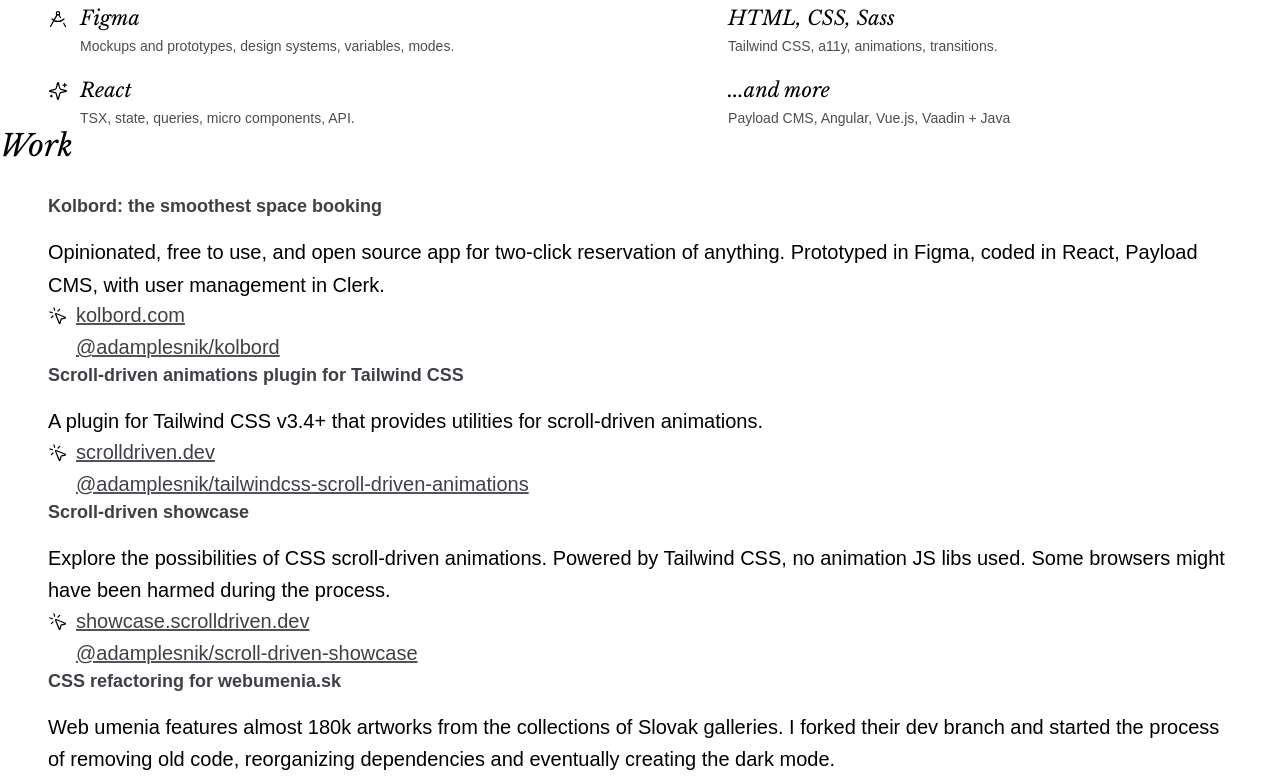
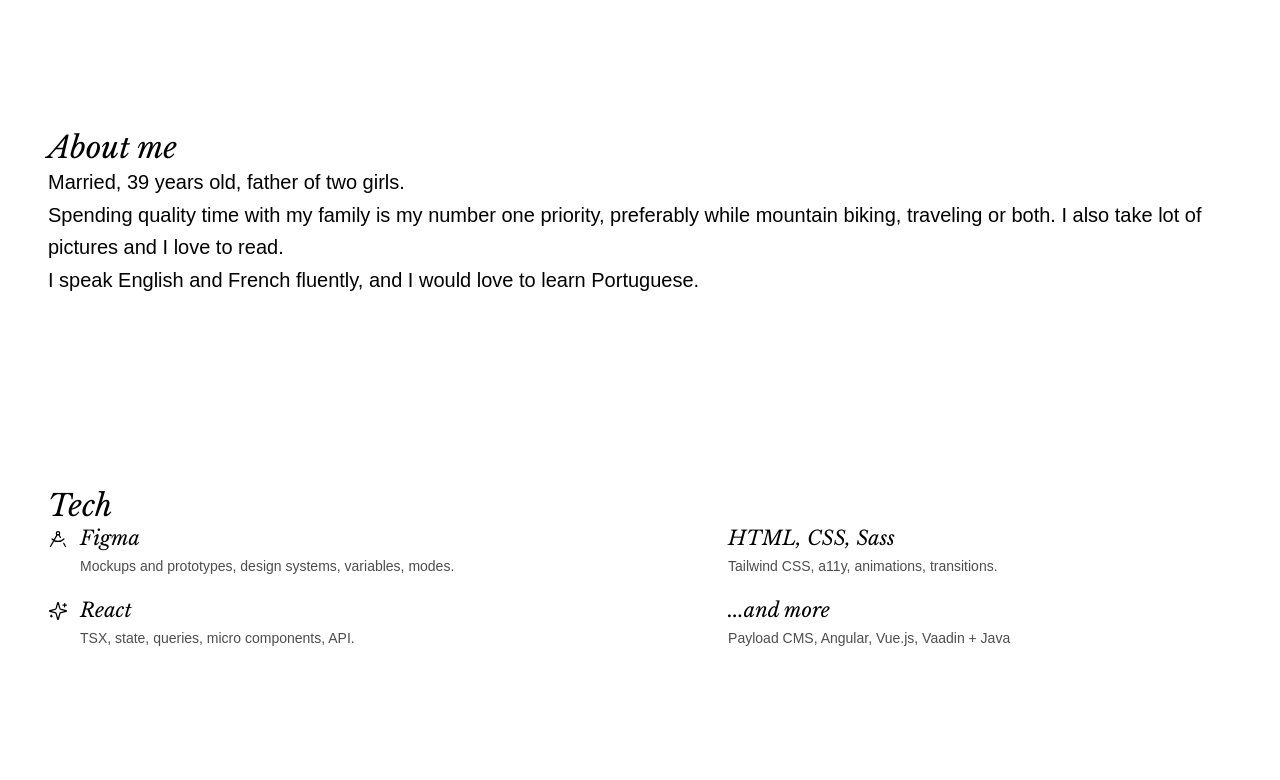
Before and after one commit to adamplesnik/adamplesnik.com, a React (Vite) app: page / in a window 1280 px wide. Shown: the part 2000-2780 px from the top of the page. Built offline with nearby package versions, Linux system fonts and the light colour scheme; a web font is replaced by a local one.

Commit message:
Update footer

```diff
--- a/src/components/Heading.tsx
+++ b/src/components/Heading.tsx
@@ -7,7 +7,7 @@ const Heading = ({ size = 1, className, children }: TitleProps) => {
   if (size === 1) {
     return <h1 className={clsx(className, 'text-5xl font-semibold tracking-tight')}>{children}</h1>
   } else if (size === 2) {
-    return <h2 className={clsx(className, 'mb-7 font-serif text-3xl italic')}>{children}</h2>
+    return <h2 className={clsx(className, 'font-serif text-3xl italic')}>{children}</h2>
   } else if (size === 3) {
     return (
       <h3 className={clsx(defaultClasses, 'mb-4 text-lg text-zinc-700 dark:text-zinc-300')}>
--- /dev/null
+++ b/src/content/Footer.tsx
@@ -0,0 +1,17 @@
+import Heading from '@/components/Heading'
+import Link from '@/components/Link'
+
+const Footer = () => {
+  return (
+    <div className="flex flex-col gap-1 p-12">
+      <Heading size={2}>Adam Plesník</Heading>
+      <span className="mb-12">Design engineer</span>
+      Bratislava, Slovakia
+      <Link href="mailto:adam@adamplesnik.com">adam@adamplesnik.com</Link>
+      <Link href="https://github.com/adamplesnik">github.com/adamplesnik</Link>
+      <Link href="https://www.linkedin.com/in/adamplesnik/">linkedin.com/in/adamplesnik</Link>
+    </div>
+  )
+}
+
+export default Footer
--- a/src/pages/Home.tsx
+++ b/src/pages/Home.tsx
@@ -1,30 +1,26 @@
-import Heading from '@/components/Heading'
 import AboutMe from '@/content/AboutMe'
 import Chart from '@/content/Chart'
+import Footer from '@/content/Footer'
 import Intro from '@/content/Intro'
 import Tech from '@/content/Tech'
 import WorkKolbord from '@/content/WorkKolbord'
 import WorkScrollDriven from '@/content/WorkScrollDriven'
 import WorkScrollDrivenShowcase from '@/content/WorkScrolldrivenShowcase'
 import WorkWebUmenia from '@/content/WorkWebUmenia'
-import Footer from '@/partials/Footer'
 
 const Home = () => {
   return (
-    <>
+    <div className="flex flex-col gap-48">
       <Intro />
       <Chart />
       <AboutMe />
       <Tech />
-      <Heading size={2} className="print:mt-12">
-        Work
-      </Heading>
       <WorkKolbord />
       <WorkScrollDriven />
       <WorkScrollDrivenShowcase />
       <WorkWebUmenia />
       <Footer />
-    </>
+    </div>
   )
 }
 
--- a/src/partials/Footer.tsx
+++ /dev/null
@@ -1,22 +0,0 @@
-import Em from '@/components/Em'
-import Icon from '@/components/Icon'
-import Link from '@/components/Link'
-import { Trees } from 'lucide-react'
-
-const Footer = () => {
-  return (
-    <div className="mt-4 flex w-full items-baseline gap-3 border-t border-t-zinc-300 pt-8 text-sm print:hidden">
-      <Icon Icon={Trees} className="text-zinc-800 dark:text-zinc-300" />
-      <div>
-        <Em className="block pb-6">Adam Plesník, Bratislava, Slovakia</Em>
-        <div className="flex flex-col gap-2">
-          <Link href="mailto:adam@adamplesnik.com">adam@adamplesnik.com</Link>
-          <Link href="https://github.com/adamplesnik">github.com/adamplesnik</Link>
-          <Link href="https://www.linkedin.com/in/adamplesnik/">linkedin.com/in/adamplesnik</Link>
-        </div>
-      </div>
-    </div>
-  )
-}
-
-export default Footer
```
